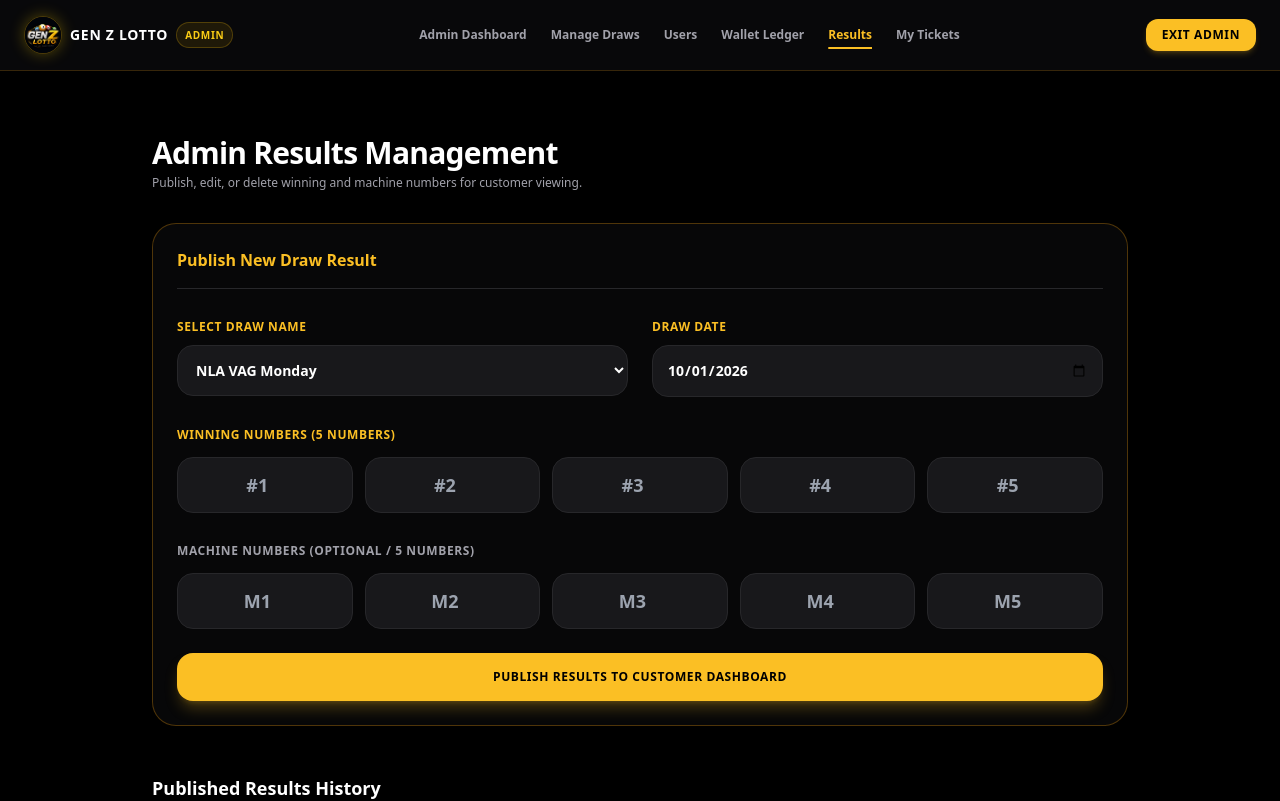
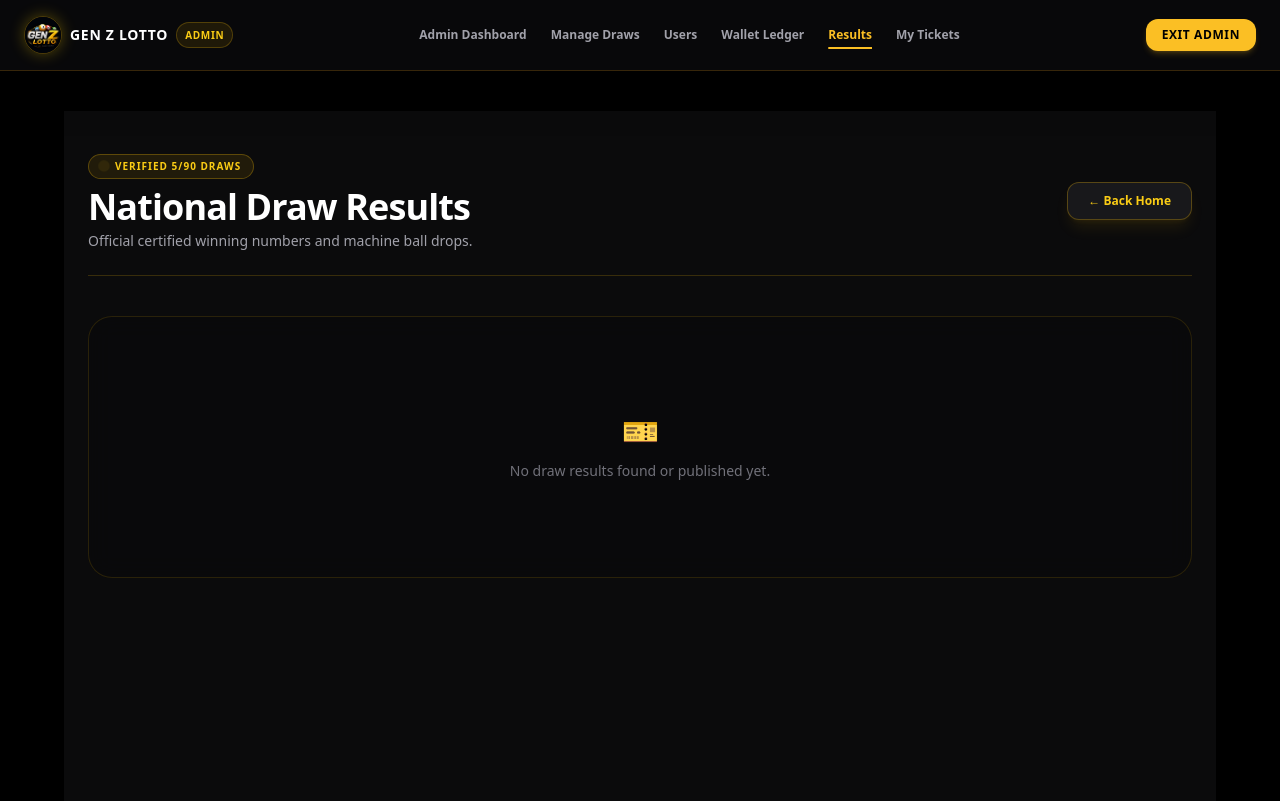
Before and after one commit to Kelvin548/gen-z-lotto, a Next.js app: page /admin/results in a window 1280 px wide. Shown: the top 801 px of the page. Built offline with nearby package versions, Linux system fonts and the light colour scheme.

Commit message:
style: upgrade public results page and sync admin results

```diff
--- a/src/app/admin/results/page.tsx
+++ b/src/app/admin/results/page.tsx
@@ -1,246 +1,140 @@
-// src/app/admin/results/page.tsx
+// src/app/results/page.tsx
 'use client';
 
-import { useState, useEffect } from 'react';
+import React, { useState, useEffect } from 'react';
+import Link from 'next/link';
 
-const drawsList = [
-  'NLA VAG Monday', 'Moon Rush Monday', 'Monday Special',
-  'NLA VAG Tuesday', 'Moon Rush Tuesday', 'Lucky Tuesday',
-  'NLA VAG Wednesday', 'Moon Rush Wednesday', 'Midweek',
-  'NLA VAG Thursday', 'Moon Rush Thursday', 'Fortune Thursday',
-  'NLA VAG Friday', 'Moon Rush Friday', 'Friday Bonanza',
-  'NLA VAG Saturday', 'Moon Rush Saturday', 'National', 'Aseda Sunday'
-];
-
-export default function AdminResultsPage() {
-  const [selectedDraw, setSelectedDraw] = useState(drawsList[0]);
-  const [drawDate, setDrawDate] = useState(new Date().toISOString().split('T')[0]);
-  const [winningNumbers, setWinningNumbers] = useState<string[]>(['', '', '', '', '']);
-  const [machineNumbers, setMachineNumbers] = useState<string[]>(['', '', '', '', '']);
-  const [publishedResults, setPublishedResults] = useState<any[]>([]);
-  const [editingId, setEditingId] = useState<string | null>(null);
+export default function PublicResultsPage() {
+  const [results, setResults] = useState<any[]>([]);
+  const [searchTerm, setSearchTerm] = useState('');
 
   useEffect(() => {
     const saved = localStorage.getItem('admin_published_results');
     if (saved) {
-      setPublishedResults(JSON.parse(saved));
+      try {
+        const parsed = JSON.parse(saved);
+        setResults(Array.isArray(parsed) ? parsed : []);
+      } catch (e) {
+        console.error(e);
+      }
     }
   }, []);
 
-  const saveAndSync = (updated: any[]) => {
-    setPublishedResults(updated);
-    localStorage.setItem('admin_published_results', JSON.stringify(updated));
-  };
-
-  const handleWinNumChange = (index: number, val: string) => {
-    const updated = [...winningNumbers];
-    updated[index] = val;
-    setWinningNumbers(updated);
-  };
-
-  const handleMachNumChange = (index: number, val: string) => {
-    const updated = [...machineNumbers];
-    updated[index] = val;
-    setMachineNumbers(updated);
-  };
-
-  const handlePublish = (e: React.FormEvent) => {
-    e.preventDefault();
-    if (winningNumbers.some(num => !num)) {
-      alert('Please fill in all 5 winning numbers.');
-      return;
-    }
-
-    const formattedWinning = winningNumbers.map(n => n.padStart(2, '0'));
-    const formattedMachine = machineNumbers.map(n => n ? n.padStart(2, '0') : '--');
-
-    let updatedList;
-    if (editingId) {
-      // Edit existing result
-      updatedList = publishedResults.map(res =>
-        res.id === editingId
-          ? { ...res, drawName: selectedDraw, date: drawDate, winningNumbers: formattedWinning, machineNumbers: formattedMachine }
-          : res
+  const filteredResults = results.filter((res) =>
+    res.drawName?.toLowerCase().includes(searchTerm.toLowerCase()) ||
+    res.date?.includes(searchTerm)
   );
-      alert(`Winning numbers successfully updated for ${selectedDraw}!`);
-      setEditingId(null);
-    } else {
-      // Create new result
-      const newResult = {
-        id: `RES-${Date.now()}`,
-        drawName: selectedDraw,
-        date: drawDate,
-        winningNumbers: formattedWinning,
-        machineNumbers: formattedMachine,
-      };
-      updatedList = [newResult, ...publishedResults];
-      alert(`Winning numbers successfully published for ${selectedDraw}!`);
-    }
-
-    saveAndSync(updatedList);
-    setWinningNumbers(['', '', '', '', '']);
-    setMachineNumbers(['', '', '', '', '']);
-  };
-
-  const handleEdit = (res: any) => {
-    setEditingId(res.id);
-    setSelectedDraw(res.drawName);
-    setDrawDate(res.date);
-    setWinningNumbers(res.winningNumbers);
-    setMachineNumbers(res.machineNumbers.map((m: string) => m === '--' ? '' : m));
-    window.scrollTo({ top: 0, behavior: 'smooth' });
-  };
-
-  const handleDelete = (id: string) => {
-    if (confirm('Are you sure you want to delete this result? It will be removed from the customer portal.')) {
-      const updated = publishedResults.filter(res => res.id !== id);
-      saveAndSync(updated);
-    }
-  };
 
   return (
-    <div className="space-y-8 relative z-10 p-6 max-w-5xl mx-auto text-white">
+    <div className="min-h-screen bg-[#0b0b0c] text-zinc-100 flex flex-col px-6 py-10 max-w-6xl mx-auto w-full space-y-10 selection:bg-yellow-500 selection:text-black">
+
+      {/* Header Section */}
+      <div className="flex flex-col md:flex-row items-start md:items-center justify-between border-b border-yellow-500/20 pb-6 gap-4">
         <div>
-        <h2 className="text-3xl font-black tracking-tight mb-1">Admin Results Management</h2>
-        <p className="text-xs text-zinc-400">Publish, edit, or delete winning and machine numbers for customer viewing.</p>
+          <div className="inline-flex items-center gap-2 px-3 py-1 rounded-full bg-yellow-500/10 border border-yellow-500/30 text-yellow-400 text-[10px] font-extrabold tracking-widest uppercase mb-2">
+            <span className="w-1.5 h-1.5 rounded-full bg-yellow-400 animate-ping"></span>
+            Verified 5/90 Draws
+          </div>
+          <h1 className="text-3xl md:text-4xl font-black tracking-tight text-white">National Draw Results</h1>
+          <p className="text-xs md:text-sm text-zinc-400 mt-1">Official certified winning numbers and machine ball drops.</p>
+        </div>
+        <Link
+          href="/"
+          className="text-xs font-bold px-5 py-2.5 rounded-xl bg-zinc-900 border border-yellow-500/30 text-yellow-400 hover:bg-yellow-500 hover:text-black transition-all duration-300 shadow-lg shadow-yellow-500/10"
+        >
+          ← Back Home
+        </Link>
       </div>
 
-      <form onSubmit={handlePublish} className="bg-zinc-950/80 backdrop-blur-xl border border-amber-500/30 rounded-3xl p-6 shadow-2xl space-y-6">
-        <div className="flex items-center justify-between border-b border-zinc-800 pb-4">
-          <h3 className="text-base font-bold text-amber-400">
-            {editingId ? 'Edit Published Result' : 'Publish New Draw Result'}
-          </h3>
-          {editingId && (
-            <button
-              type="button"
-              onClick={() => {
-                setEditingId(null);
-                setWinningNumbers(['', '', '', '', '']);
-                setMachineNumbers(['', '', '', '', '']);
-              }}
-              className="text-xs text-zinc-400 hover:text-white cursor-pointer"
+      {/* Search & Filter Bar */}
+      {results.length > 0 && (
+        <div className="w-full">
+          <input
+            type="text"
+            placeholder="Search by draw name (e.g., VAG, Monday) or date..."
+            value={searchTerm}
+            onChange={(e) => setSearchTerm(e.target.value)}
+            className="w-full px-5 py-3.5 rounded-2xl bg-zinc-950/80 border border-yellow-500/20 text-sm text-white placeholder-zinc-500 focus:outline-none focus:border-yellow-400 transition shadow-inner"
+          />
+        </div>
+      )}
+
+      {/* Results List */}
+      <div className="space-y-6">
+        {filteredResults.length === 0 ? (
+          <div className="text-center py-24 bg-zinc-950/50 border border-yellow-500/15 rounded-3xl text-zinc-500 text-sm space-y-3 backdrop-blur-md">
+            <div className="text-3xl">🎫</div>
+            <p>No draw results found or published yet.</p>
+          </div>
+        ) : (
+          filteredResults.map((res, index) => (
+            <div
+              key={res.id || index}
+              className="p-6 md:p-8 rounded-3xl bg-zinc-950/90 border border-yellow-500/25 hover:border-yellow-500/50 transition-all duration-300 shadow-xl shadow-black/60 relative overflow-hidden group space-y-6"
             >
-              Cancel Edit
-            </button>
-          )}
+              {/* Subtle Ambient Glow on Hover */}
+              <div className="absolute -right-20 -top-20 w-48 h-48 bg-yellow-500/5 rounded-full blur-3xl pointer-events-none group-hover:bg-yellow-500/10 transition" />
+
+              {/* Card Top Row */}
+              <div className="flex flex-col sm:flex-row sm:items-center justify-between gap-2 border-b border-zinc-900 pb-4">
+                <div className="flex items-center gap-3">
+                  <div className="w-10 h-10 rounded-xl bg-yellow-500/10 border border-yellow-500/30 flex items-center justify-center text-yellow-400 font-black text-xs">
+                    590
+                  </div>
+                  <div>
+                    <h2 className="font-black text-white text-lg tracking-wide">{res.drawName}</h2>
+                    <span className="text-xs text-zinc-400 font-medium">Draw Date: {res.date}</span>
+                  </div>
+                </div>
+                <span className="self-start sm:self-auto text-[10px] px-3 py-1 rounded-full bg-gradient-to-r from-amber-400 to-yellow-500 text-black font-black uppercase tracking-wider shadow-md shadow-yellow-500/20">
+                  Official Result
+                </span>
               </div>
 
-        <div className="grid grid-cols-1 md:grid-cols-2 gap-6">
-          <div className="space-y-2">
-            <label className="text-xs font-bold uppercase tracking-wider text-amber-400">Select Draw Name</label>
-            <select
-              value={selectedDraw}
-              onChange={(e) => setSelectedDraw(e.target.value)}
-              className="w-full rounded-2xl bg-zinc-900 border border-zinc-800 p-3.5 text-sm font-semibold text-white focus:outline-none focus:border-amber-400 cursor-pointer"
+              {/* Winning Numbers Section */}
+              <div className="space-y-3">
+                <div className="flex items-center justify-between">
+                  <span className="text-[11px] font-extrabold text-yellow-400 uppercase tracking-widest flex items-center gap-1.5">
+                    <span>⚡</span> Winning Numbers (Winning)
+                  </span>
+                </div>
+                <div className="flex flex-wrap gap-3">
+                  {res.winningNumbers?.map((num: string, idx: number) => (
+                    <div
+                      key={idx}
+                      className="w-12 h-12 md:w-14 md:h-14 rounded-2xl bg-gradient-to-br from-amber-200 via-yellow-400 to-amber-600 text-black font-black flex items-center justify-center text-base md:text-lg shadow-lg shadow-amber-500/30 border border-yellow-200 transform hover:scale-105 transition"
                     >
-              {drawsList.map((draw) => (
-                <option key={draw} value={draw}>{draw}</option>
-              ))}
-            </select>
+                      {num}
                     </div>
-
-          <div className="space-y-2">
-            <label className="text-xs font-bold uppercase tracking-wider text-amber-400">Draw Date</label>
-            <input
-              type="date"
-              value={drawDate}
-              onChange={(e) => setDrawDate(e.target.value)}
-              className="w-full rounded-2xl bg-zinc-900 border border-zinc-800 p-3.5 text-sm font-semibold text-white focus:outline-none focus:border-amber-400"
-            />
-          </div>
-        </div>
-
-        <div className="space-y-3">
-          <label className="text-xs font-bold uppercase tracking-wider text-amber-400">Winning Numbers (5 Numbers)</label>
-          <div className="grid grid-cols-5 gap-3">
-            {winningNumbers.map((num, idx) => (
-              <input
-                key={idx}
-                type="number"
-                min="1"
-                max="90"
-                placeholder={`#${idx + 1}`}
-                value={num}
-                onChange={(e) => handleWinNumChange(idx, e.target.value)}
-                className="h-14 rounded-2xl bg-zinc-900 border border-zinc-800 text-center text-lg font-black text-amber-400 focus:outline-none focus:border-amber-400"
-                required
-              />
                   ))}
                 </div>
               </div>
 
-        <div className="space-y-3">
-          <label className="text-xs font-bold uppercase tracking-wider text-zinc-400">Machine Numbers (Optional / 5 Numbers)</label>
-          <div className="grid grid-cols-5 gap-3">
-            {machineNumbers.map((num, idx) => (
-              <input
+              {/* Machine Numbers Section */}
+              {res.machineNumbers && res.machineNumbers.some((m: string) => m && m !== '--') && (
+                <div className="space-y-3 pt-4 border-t border-zinc-900/80">
+                  <div className="flex items-center justify-between">
+                    <span className="text-[11px] font-bold text-zinc-400 uppercase tracking-widest flex items-center gap-1.5">
+                      <span>⚙️</span> Machine Numbers
+                    </span>
+                  </div>
+                  <div className="flex flex-wrap gap-2.5">
+                    {res.machineNumbers.map((m: string, idx: number) => (
+                      <div
                         key={idx}
-                type="number"
-                min="1"
-                max="90"
-                placeholder={`M${idx + 1}`}
-                value={num}
-                onChange={(e) => handleMachNumChange(idx, e.target.value)}
-                className="h-14 rounded-2xl bg-zinc-900 border border-zinc-800 text-center text-lg font-bold text-zinc-300 focus:outline-none focus:border-amber-400"
-              />
+                        className="w-10 h-10 md:w-11 md:h-11 rounded-xl bg-zinc-900 border border-zinc-800 text-zinc-300 font-bold text-xs md:text-sm flex items-center justify-center shadow-inner"
+                      >
+                        {m}
+                      </div>
                     ))}
                   </div>
                 </div>
-
-        <button
-          type="init"
-          type-submit="true"
-          type="submit"
-          className="w-full py-4 rounded-2xl bg-amber-400 text-black font-black text-xs uppercase tracking-wider hover:bg-amber-300 transition shadow-lg shadow-amber-400/25 cursor-pointer"
-        >
-          {editingId ? 'Update Published Result' : 'Publish Results to Customer Dashboard'}
-        </button>
-      </form>
-
-      {/* Published Results Management History */}
-      <div className="space-y-4 pt-4">
-        <h3 className="text-lg font-black text-white">Published Results History</h3>
-        {publishedResults.length === 0 ? (
-          <div className="text-center py-10 bg-zinc-950/60 border border-zinc-800 rounded-3xl text-zinc-500 text-xs">
-            No results published yet.
-          </div>
-        ) : (
-          publishedResults.map((res) => (
-            <div key={res.id} className="bg-zinc-950/85 border border-zinc-800 rounded-3xl p-6 shadow-xl flex flex-col md:flex-row md:items-center justify-between gap-4">
-              <div className="space-y-2">
-                <div className="flex items-center gap-3">
-                  <span className="text-base font-black text-amber-400">{res.drawName}</span>
-                  <span className="text-xs text-zinc-400">({res.date})</span>
-                </div>
-                <div className="flex flex-wrap gap-2 text-xs">
-                  <span className="text-zinc-500 font-bold">Win:</span>
-                  {res.winningNumbers.map((n: string, i: number) => (
-                    <span key={i} className="px-2 py-0.5 rounded bg-amber-400/10 text-amber-400 border border-amber-400/20 font-bold">{n}</span>
-                  ))}
-                  <span className="text-zinc-500 font-bold ml-2">Mach:</span>
-                  {res.machineNumbers.map((m: string, i: number) => (
-                    <span key={i} className="px-2 py-0.5 rounded bg-zinc-900 text-zinc-300 border border-zinc-800">{m}</span>
-                  ))}
-                </div>
-              </div>
-              <div className="flex items-center gap-2 shrink-0">
-                <button
-                  onClick={() => handleEdit(res)}
-                  className="px-4 py-2 rounded-xl bg-amber-500/15 border border-amber-500/30 text-amber-400 text-xs font-bold hover:bg-amber-500/25 transition cursor-pointer"
-                >
-                  Edit
-                </button>
-                <button
-                  onClick={() => handleDelete(res.id)}
-                  className="px-4 py-2 rounded-xl bg-red-500/15 border border-red-500/30 text-red-400 text-xs font-bold hover:bg-red-500/25 transition cursor-pointer"
-                >
-                  Delete
-                </button>
-              </div>
+              )}
             </div>
           ))
         )}
       </div>
+
     </div>
   );
 }
```
Lines whose indentation alone changed are shown as unchanged.
